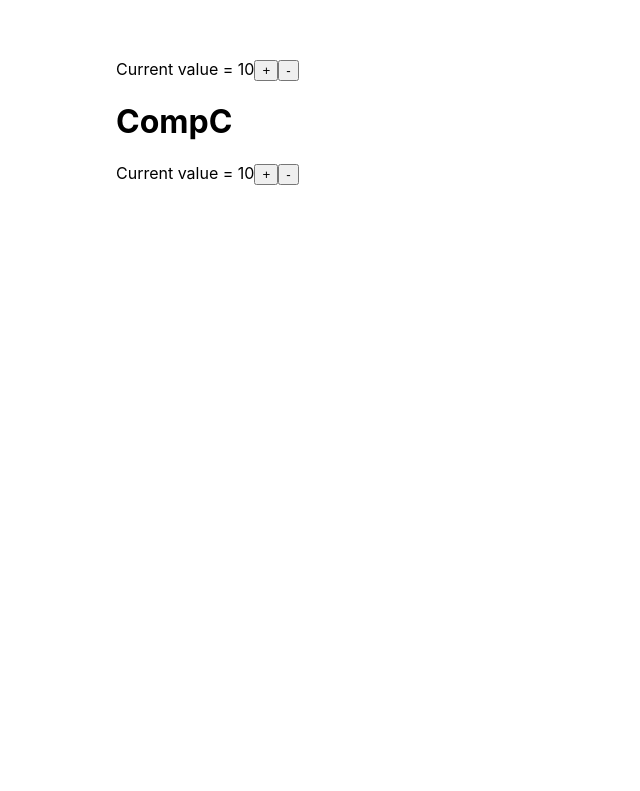
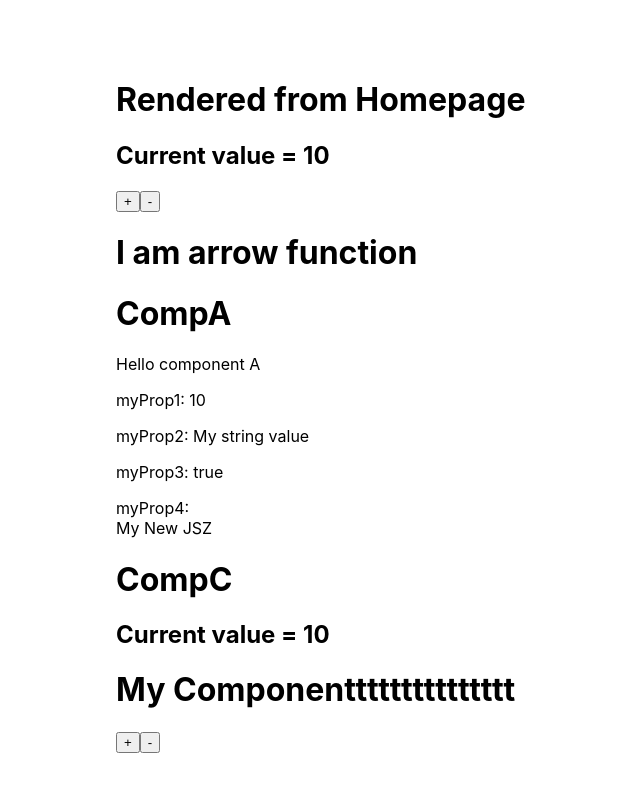
Before and after one commit to ekosup/content-manager-app, a Next.js app: page / in a window 1280 px wide. Shown: the part 141-932 px from the top of the page, without its empty margins (84-724 px from the left). Before the commit the page ends 800 px from the top, so only its background shows below. Built offline with nearby package versions, Linux system fonts and the light colour scheme.

Commit message:
edit to Lesson 19

```diff
--- a/pages/index.js
+++ b/pages/index.js
@@ -1,4 +1,4 @@
-import React, {useState} from 'react'
+import React, { useState, useEffect } from 'react'
 
 // Simplified arrow function
 const ArrowFunction = params =>
@@ -6,12 +6,18 @@ const ArrowFunction = params =>
     <h1>I am arrow function</h1>
   </div>
 
-function CompA() {
+
+function CompA(props) {
+// function CompA({myProp1}) {  // alternative by specifying the props name, so we can use it without mentioning props object
   return (
     <>
       <ArrowFunction />
       <h1>CompA</h1>
       <p>Hello component A</p>
+      <p>myProp1: {props.myProp1}</p>
+      <p>myProp2: {props.myProp2}</p>
+      <p>myProp3: {props.myProp3.toString()}</p>
+      <div>myProp4: {<props.myProp4 />}</div>
     </>
   )
 }
@@ -22,7 +28,7 @@ class CompC extends React.Component {
   //   value: 10,
   // }
 
-  // every react class component, has their own constructor derived from super
+  // every react class component,~ has their own constructor derived from super
   constructor() {
     super();
     this.state = {
@@ -43,15 +49,22 @@ class CompC extends React.Component {
     // using above notation we can decompose as many as state parameter to their own variables
     // e.g. const { value, a, b, c} = this.state;  // with state = {value:10, a:9, b:8, c:7}
 
+    const {MyProp1} = this.props;
+
     return (
       <>
         <h1>CompC</h1>
-        Current value = { value }
+        <h2>Current value = { value }</h2>
+        <MyProp1 />
         <button onClick={() => this.changeState(value+1)}>+</button>
         <button onClick={() => this.changeState(value-1)}>-</button>
       </>
     )
   }
+}
+
+function MyComponent() {
+  return <h1>My Componenttttttttttttttt</h1>
 }
 
 // use state returning array
@@ -70,6 +83,11 @@ const HomePage = () => {
   // each change of state will make the whole function being run from the beginning
   console.log("I am called initially and will be called each time the state changed.")
 
+  useEffect(() => {
+    console.log("Use effect is called")
+  }, [])  // if we dont specify on what element the use effect depend on then it will be called only once
+  // }, [value])  // if we specify, e.g. value then it will be called whenever the variable changed
+
   // const incrementValue = () => {
   //   setValue(value + 1);
   // }
@@ -82,11 +100,19 @@ const HomePage = () => {
   // or even better we can just make it inside the onClick method which returning an arrow function
   return (
     <>
-      Current value = { value }
+      <h1>Rendered from Homepage</h1>
+      <h2>Current value = { value }</h2>
       <button onClick={() => setValue(value+1)}>+</button>
       <button onClick={() => setValue(value-1)}>-</button>
-
-      <CompC />
+      <CompA
+        myProp1={value}
+        myProp2="My string value"
+        myProp3={true}
+        myProp4={() => <div>My New JSZ</div>}
+      />
+      <CompC
+        MyProp1={MyComponent}
+      />
     </>
   )
 }
```
